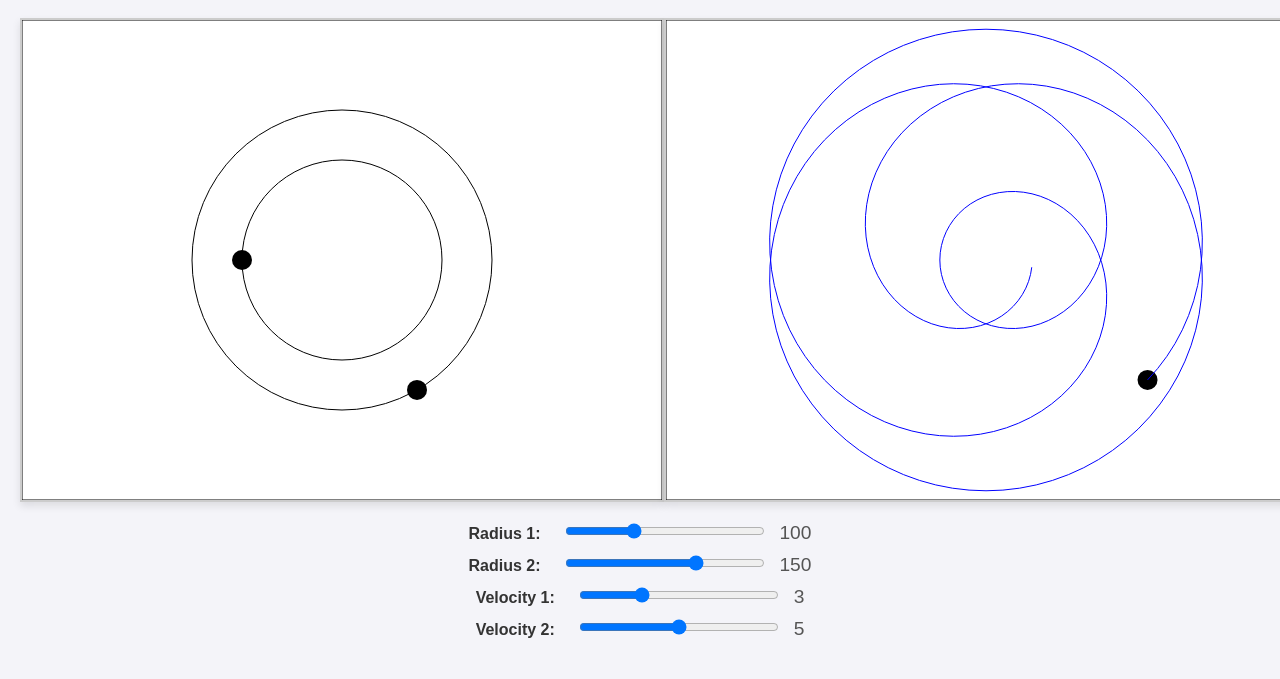
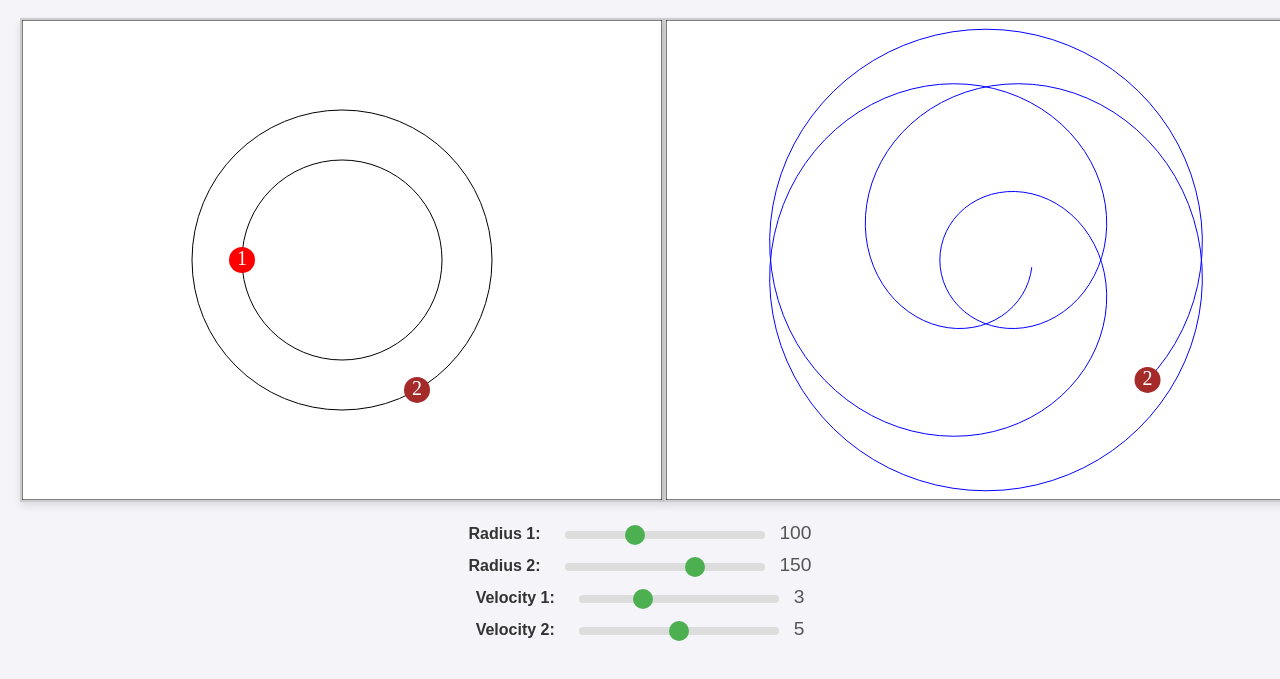
Before and after one commit to HTsulfuric/ptolemaic, a plain HTML site: page index.html in a window 1280 px wide. Shown: the part 69-748 px from the top of the page. Drawn offline with Linux system fonts and the light colour scheme.

Commit message:
added some text

```diff
--- a/css/style.css
+++ b/css/style.css
@@ -34,10 +34,48 @@ label {
 }
 
 input[type="range"] {
+  -webkit-appearance: none;
+  appearance: none;
   width: 200px;
+  height: 8px;
+  background: #ddd;
+  border-radius: 5px;
+  outline: none;
+  transition: background 0.3s;
   margin: 0 10px;
 }
 
+input[type="range"]::-webkit-slider-thumb {
+  -webkit-appearance: none;
+  appearance: none;
+  width: 20px;
+  height: 20px;
+  background: #4caf50;
+  border-radius: 50%;
+  cursor: pointer;
+  transition: background 0.3s;
+}
+
+input[type="range"]::-moz-range-thumb {
+  width: 20px;
+  height: 20px;
+  background: #4caf50;
+  border-radius: 50%;
+  cursor: pointer;
+  transition: background 0.3s;
+}
+
+input[type="range"]:hover {
+  background: #ccc;
+}
+
+input[type="range"]::-webkit-slider-thumb:hover {
+  background: #45a049;
+}
+
+input[type="range"]::-moz-range-thumb:hover {
+  background: #45a049;
+}
 span {
   font-size: 1.2em;
   color: #555;
--- a/js/circle.js
+++ b/js/circle.js
@@ -27,7 +27,7 @@ function draw() {
   };
 
   // 表示する円のサイズ。
-  const circleSize = 10;
+  const circleSize = 13;
 
   // 変化させていくパラメータ。
   // angleRadを増加させていき、
@@ -122,20 +122,14 @@ function draw() {
     }
     orb3Trajectory.push({ x: orb3.x, y: orb3.y });
 
-    // 求めた座標に円を描画する。
-    helio_context.beginPath();
-    helio_context.arc(orb1.x, orb1.y, circleSize, 0, Math.PI * 2);
-    helio_context.fill();
+    //text設定
 
-    helio_context.beginPath();
-    helio_context.arc(orb2.x, orb2.y, circleSize, 0, Math.PI * 2);
-    helio_context.fill();
-
-    ptole_context.beginPath();
-    ptole_context.arc(orb3.x, orb3.y, circleSize, 0, Math.PI * 2);
-    ptole_context.fill();
+    helio_context.font = '20px serif';
+    helio_context.textBaseline = 'middle';
+    helio_context.textAlign = 'center';
 
     // 円の軌道を描画する。
+    helio_context.fillStyle = 'black';
     helio_context.beginPath();
     helio_context.arc(helio_center.x, helio_center.y, orb1.rad, 0, Math.PI * 2);
     helio_context.stroke();
@@ -143,10 +137,6 @@ function draw() {
     helio_context.beginPath();
     helio_context.arc(helio_center.x, helio_center.y, orb2.rad, 0, Math.PI * 2);
     helio_context.stroke();
-
-    //canvasの外枠を描画する。
-    helio_context.strokeRect(0, 0, helio_cvs.width, helio_cvs.height);
-    ptole_context.strokeRect(0, 0, ptole_cvs.width, ptole_cvs.height);
 
     //orb3の軌道を描画する。
     ptole_context.beginPath();
@@ -157,7 +147,45 @@ function draw() {
     ptole_context.strokeStyle = 'blue';
     ptole_context.stroke();
 
+
+    // 求めた座標に円を描画する。
+    helio_context.fillStyle = 'red';
+    helio_context.beginPath();
+    helio_context.arc(orb1.x, orb1.y, circleSize, 0, Math.PI * 2);
+    helio_context.fill();
+
+    helio_context.fillStyle = 'white';
+    helio_context.fillText('1', orb1.x, orb1.y);
+
+    helio_context.fillStyle = 'brown';
+    helio_context.beginPath();
+    helio_context.arc(orb2.x, orb2.y, circleSize, 0, Math.PI * 2);
+    helio_context.fill();
+
+    helio_context.fillStyle = 'white';
+    helio_context.fillText('2', orb2.x, orb2.y);
+
+
+    ptole_context.font = '20px serif';
+    ptole_context.textBaseline = 'middle';
+    ptole_context.textAlign = 'center';
+
+    ptole_context.fillStyle = 'brown';
+    ptole_context.beginPath();
+    ptole_context.arc(orb3.x, orb3.y, circleSize, 0, Math.PI * 2);
+    ptole_context.fill();
+
+    ptole_context.fillStyle = 'white';
+    ptole_context.fillText('2', orb3.x, orb3.y);
+
+
+    //canvasの外枠を描画する。
+    helio_context.strokeStyle = 'black';
     ptole_context.strokeStyle = 'black';
+
+    helio_context.strokeRect(0, 0, helio_cvs.width, helio_cvs.height);
+    ptole_context.strokeRect(0, 0, ptole_cvs.width, ptole_cvs.height);
+
 
 
     window.requestAnimationFrame(loop);
```
Also changed, not shown: js/rectangle.js (deleted, +0 -20 lines).
